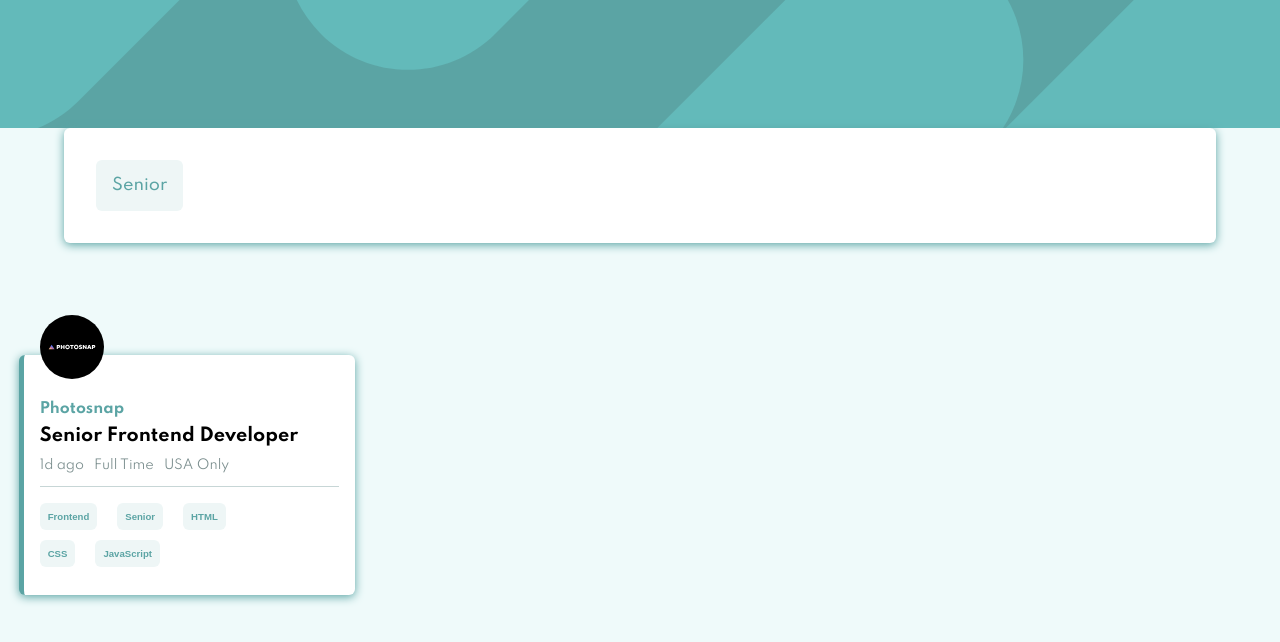
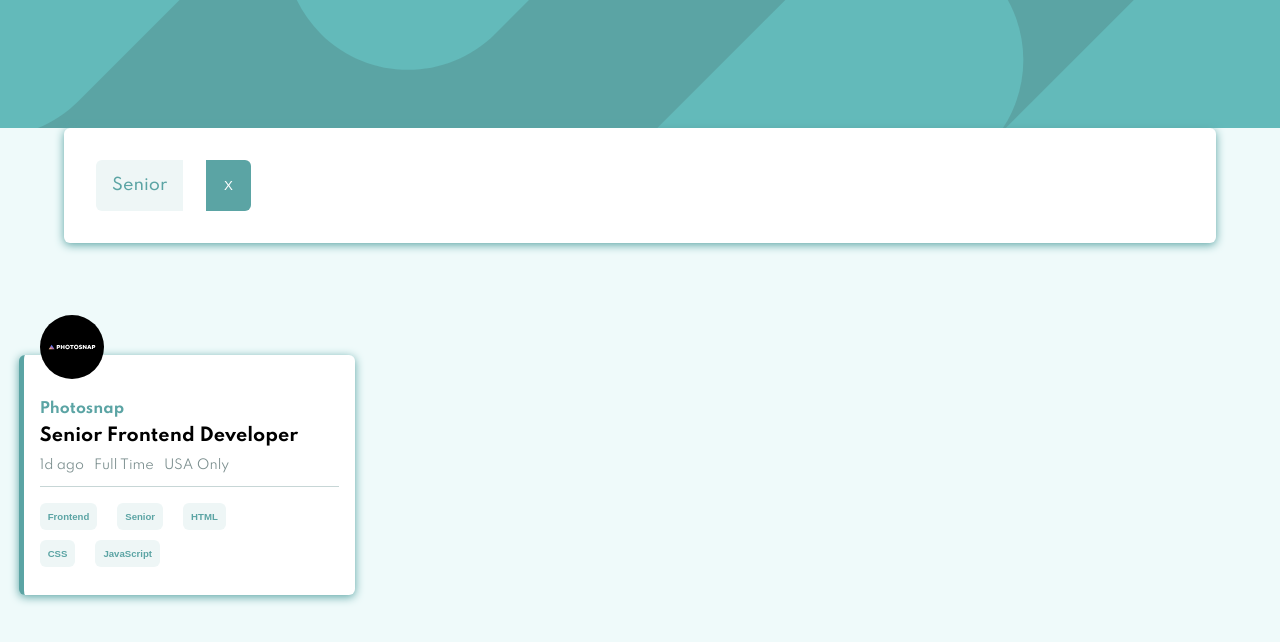
Before and after one commit to AndyBeable/static-job-listing, a Vue app: page / in a window 1280 px wide. Both pictures are taken after a click on the button "Senior". Shown: the top 642 px of the page. Built offline with nearby package versions, Linux system fonts and the light colour scheme.

Commit message:
remove filters

```diff
--- a/src/components/layout/JobList.vue
+++ b/src/components/layout/JobList.vue
@@ -1,11 +1,29 @@
 <template>
   <ul class="filters-container">
-    <li v-if="filters.role">{{ filters.role }}</li>
-    <li v-if="filters.level">{{ filters.level }}</li>
+    <li v-if="filters.role">
+      <div class="filter-btn-container">
+        {{ filters.role }}
+        <button class="filter-btn" @click="removeRoleFilter">X</button>
+      </div>
+    </li>
+    <li v-if="filters.level">
+      <div class="filter-btn-container">
+        {{ filters.level }}
+        <button class="filter-btn" @click="removeLevelFilter">X</button>
+      </div>
+    </li>
     <li v-for="language in filters.languages" :key="language">
-      {{ language }}
+      <div class="filter-btn-container">
+        {{ language }}
+        <button class="filter-btn" @click="removeLanguagesFilter">X</button>
+      </div>
     </li>
-    <li v-for="tool in filters.tools" :key="tool">{{ tool }}</li>
+    <li v-for="tool in filters.tools" :key="tool">
+      <div class="filter-btn-container">
+        {{ tool }}
+        <button class="filter-btn" @click="removeToolsFilter">X</button>
+      </div>
+    </li>
   </ul>
   <section>
     <ul>
@@ -252,6 +270,18 @@ export default {
         this.filters.tools.push(tool);
       }
     },
+    removeRoleFilter() {
+      this.filters.role = '';
+    },
+    removeLevelFilter() {
+      this.filters.level = '';
+    },
+    removeLanguagesFilter() {
+      this.filters.languages = [];
+    },
+    removeToolsFilter() {
+      this.filters.tools = [];
+    },
   },
 };
 </script>
@@ -267,7 +297,6 @@ ul {
 
 .filters-container {
   display: flex;
-  justify-content: space-between;
   box-shadow: 0 2px 10px #5ba4a4;
   border-radius: 6px;
   padding: 2rem;
@@ -279,9 +308,28 @@ ul {
 
 .filters-container li {
   background-color: #eef6f6;
-  border-radius: 6px;
+  border-top-left-radius: 6px;
+  border-bottom-left-radius: 6px;
   padding: 1rem;
   color: #5ba4a4;
   font-weight: 500;
+  margin-right: 5rem;
+}
+
+.filter-btn-container {
+  position: relative;
+}
+
+.filter-btn {
+  background-color: #5ba4a4;
+  color: #fff;
+  border: none;
+  padding: 1.12rem;
+  border-top-right-radius: 6px;
+  border-bottom-right-radius: 6px;
+  position: absolute;
+  left: 94px;
+  top: -16px;
+  cursor: pointer;
 }
 </style>
```
